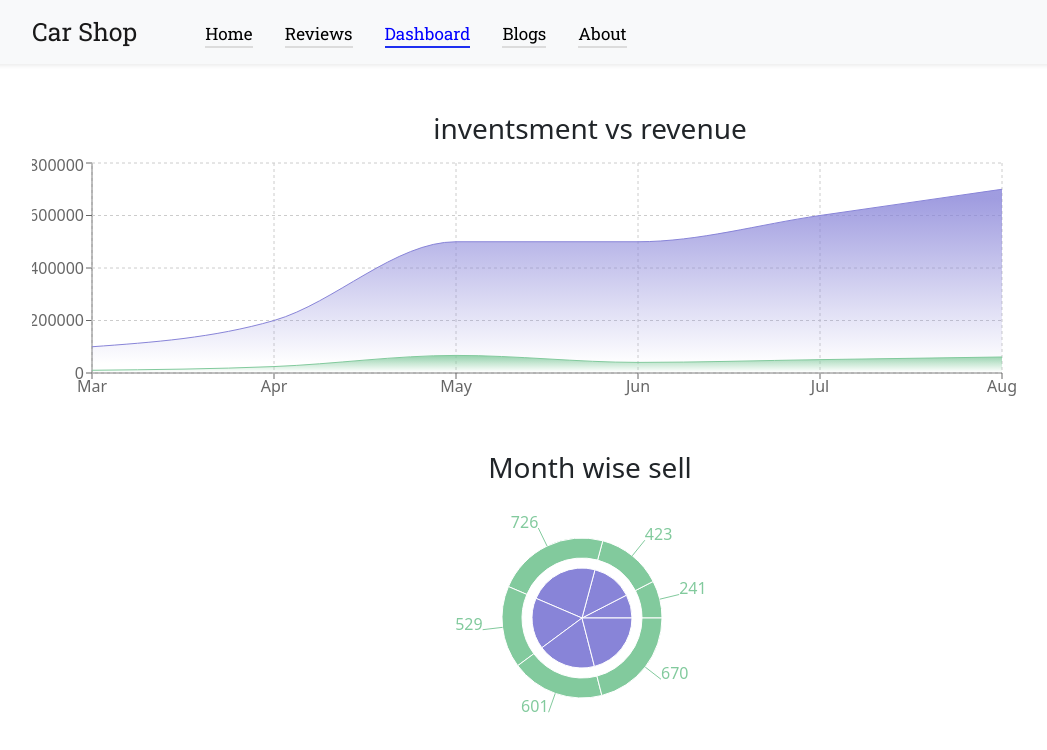
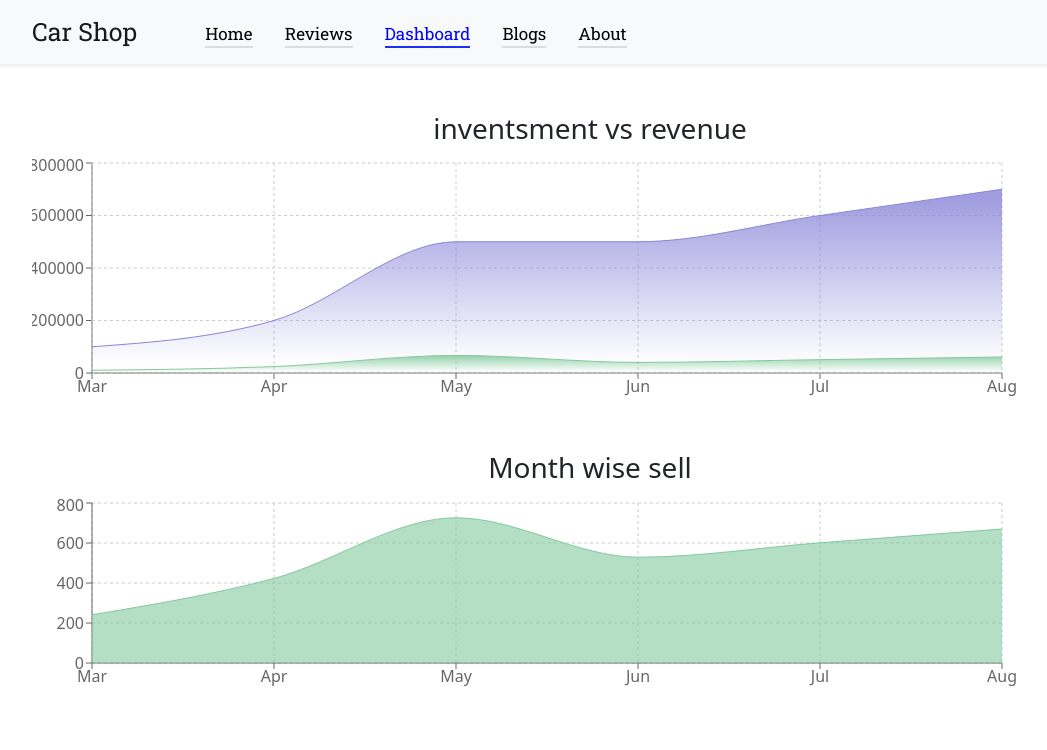
Before and after one commit to developer-sahadat/Car-analysis-website-in-ReactJs, a React (Create React App) app: page /dashboard in a window 1280 px wide. Shown: the top 750 px of the page, without its empty margins (50-1097 px from the left). Built offline with nearby package versions, Linux system fonts and the light colour scheme.

Commit message:
Complete website

```diff
--- a/src/Components/Dashboards/Dashboards.js
+++ b/src/Components/Dashboards/Dashboards.js
@@ -1,6 +1,6 @@
 
 import React, { useEffect, useState } from 'react';
-import { Area, AreaChart, CartesianGrid, Pie, PieChart, Tooltip, XAxis, YAxis } from 'recharts';
+import { Area, AreaChart, CartesianGrid,  Tooltip, XAxis, YAxis } from 'recharts';
 
 const Dashboards = () => {
     const [dataAnalysis, setDataAnalysis]=useState([])
@@ -37,11 +37,24 @@ console.log(dataAnalysis);
             </div>
             <div>
                 <h3 className='mt-5'>Month wise sell</h3>
-                <PieChart width={1100} height={250}>
-                <Pie data={dataAnalysis} dataKey="sell" nameKey="month" cx="50%" cy="50%" outerRadius={50} fill="#8884d8" />
-                <Pie data={dataAnalysis} dataKey="sell" nameKey="month" cx="50%" cy="50%" innerRadius={60} outerRadius={80} fill="#82ca9d" label />
-                <Tooltip/>
-                </PieChart>
+                <AreaChart
+                width={1000}
+                height={200}
+                data={dataAnalysis}
+                syncId="anyId"
+                margin={{
+                top: 10,
+                right: 30,
+                left: 0,
+                bottom: 0,
+                }}
+            >
+                <CartesianGrid strokeDasharray="3 3" />
+                <XAxis dataKey="month" />
+                <YAxis />
+                <Tooltip />
+                <Area type="monotone" dataKey="sell" stroke="#82ca9d" fill="#82ca9d" />
+                </AreaChart>
             </div>
 
         </div>
```
Also changed, not shown: 2 other files (tests, documents, lock files or other folders).
